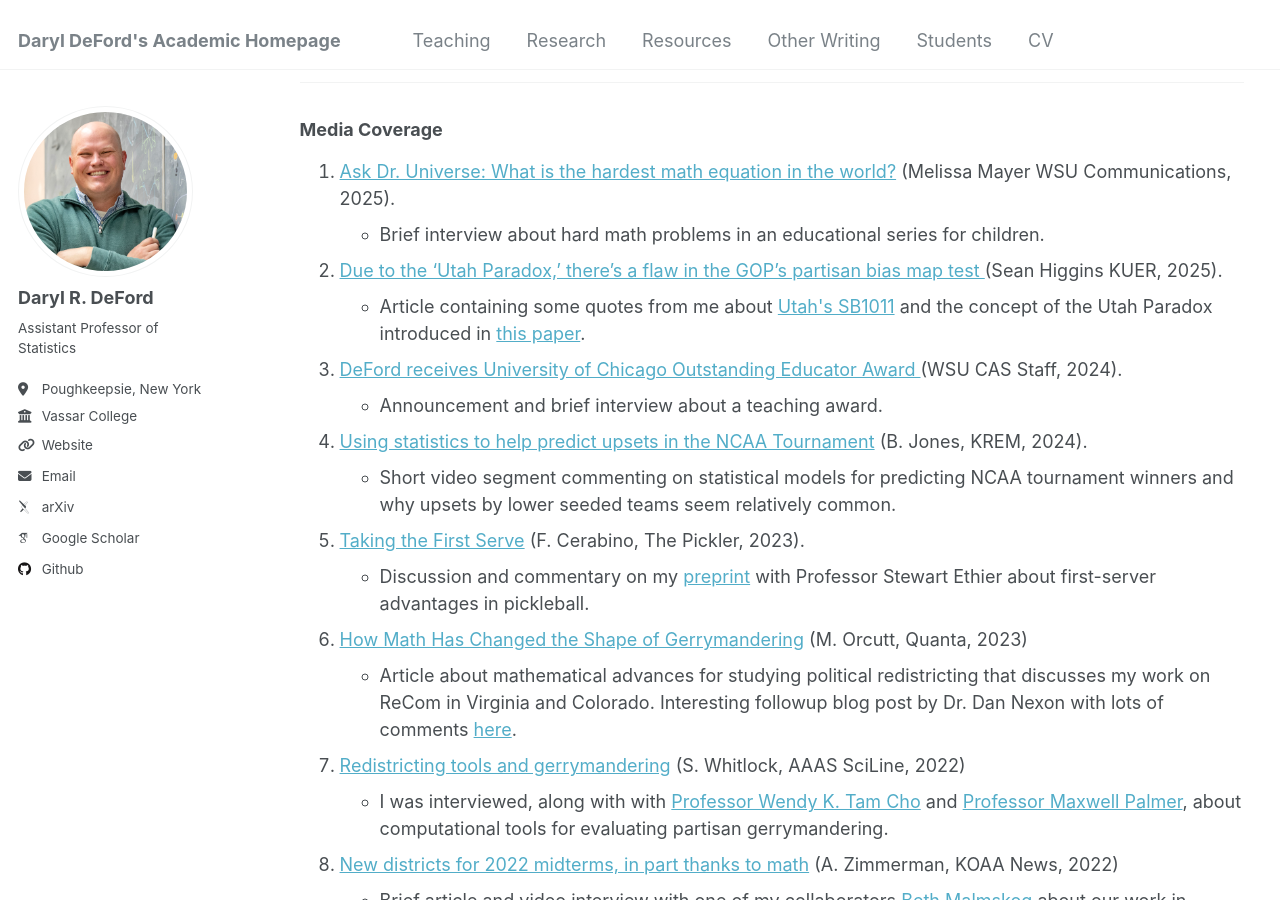
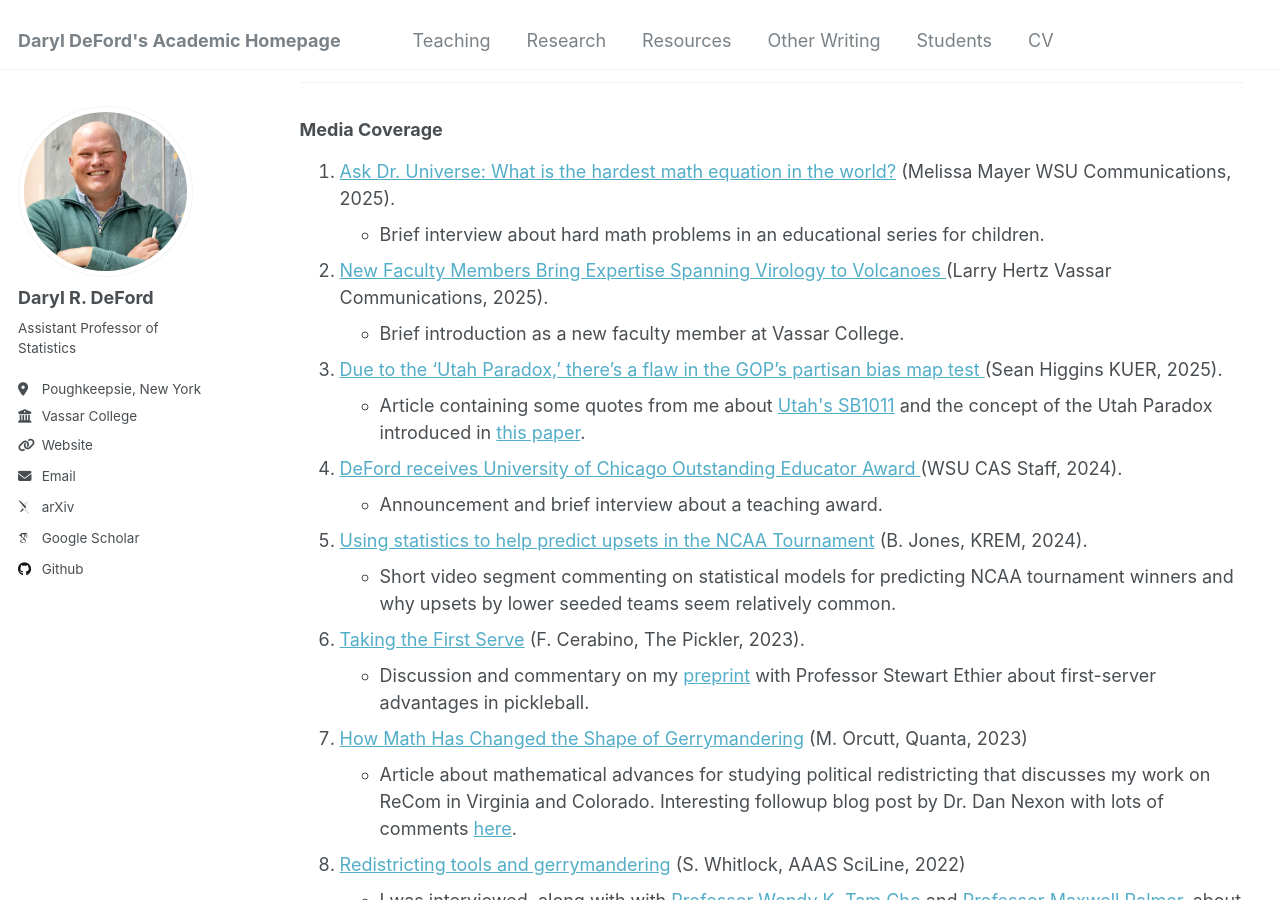
Before and after one commit to drdeford/drdeford.github.io, a Jekyll site: the page built from _pages/Research.md, in a window 1280 px wide and 900 px high, scrolled down 4201 px. Built offline with Jekyll 4.4.1, drawn with Linux system fonts in a browser that asks for light colours; some web fonts are replaced.

Commit message:
Update Research.md

```diff
--- a/_pages/Research.md
+++ b/_pages/Research.md
@@ -230,7 +230,10 @@ WSU Technical Report Series #2013-2, (2013). </li>
 <ol>
 	<li><a href="https://askdruniverse.wsu.edu/2025/11/20/whats-hardest-math-equation-world/">Ask Dr. Universe: What is the hardest math equation in the world?</a> (Melissa Mayer WSU Communications, 2025).</li>
 	<ul><li> Brief interview about hard math problems in  an educational series for children. </li></ul>
-
+<li><a href="https://www.vassar.edu/news/new-professors-bring-expertise-spanning-virology-to-volcanoes">
+New Faculty Members Bring Expertise Spanning Virology to Volcanoes
+</a> (Larry Hertz Vassar Communications, 2025).</li>
+	<ul><li> Brief introduction as a new faculty member at Vassar College.  </li></ul>
 <li><a href="https://www.kuer.org/politics-government/2025-10-10/due-to-the-utah-paradox-theres-a-flaw-in-the-gops-partisan-bias-map-test"> Due to the ‘Utah Paradox,’ there’s a flaw in the GOP’s partisan bias map test </a> (Sean Higgins KUER, 2025). </li>
 	<ul><li> Article containing some quotes from me about <a href="https://le.utah.gov/~2025S1/bills/static/SB1011.html">Utah's SB1011</a> and the concept of the Utah Paradox introduced in <a href="https://www.cambridge.org/core/journals/political-analysis/article/implementing-partisan-symmetry-problems-and-paradoxes/82797EC1610275845990DB3248076B63"> this paper</a>.  </li></ul>
 
```
